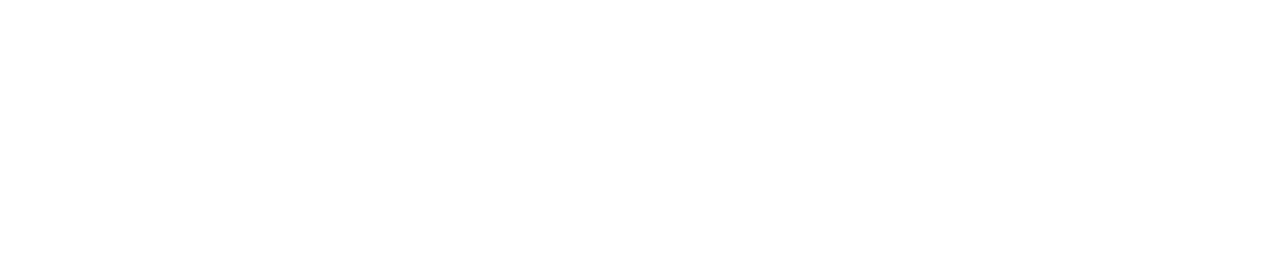
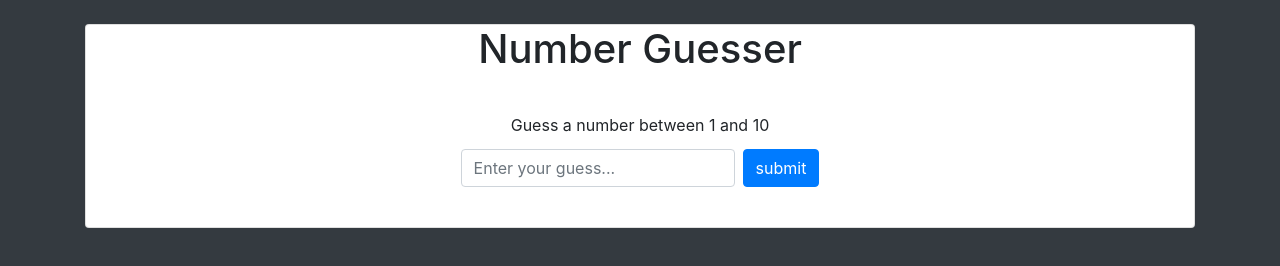
Before and after one commit to MitraNami/NumberGuesser, a plain HTML site: page index.html in a window 1280 px wide. Drawn offline with nearby package versions, Linux system fonts and the light colour scheme.

Commit message:
Create the UI interface with bootstrap

```diff
--- a/index.html
+++ b/index.html
@@ -1,11 +1,46 @@
-<!DOCTYPE html>
+<!doctype html>
 <html lang="en">
-<head>
-  <meta charset="UTF-8">
-  <meta name="viewport" content="width=device-width, initial-scale=1.0">
-  <title>Document</title>
-</head>
-<body>
+  <head>
+    <!-- Required meta tags -->
+    <meta charset="utf-8">
+    <meta name="viewport" content="width=device-width, initial-scale=1, shrink-to-fit=no">
 
-</body>
+    <!-- Bootstrap CSS -->
+    <link rel="stylesheet" href="https://stackpath.bootstrapcdn.com/bootstrap/4.4.1/css/bootstrap.min.css" integrity="sha384-Vkoo8x4CGsO3+Hhxv8T/Q5PaXtkKtu6ug5TOeNV6gBiFeWPGFN9MuhOf23Q9Ifjh" crossorigin="anonymous">
+
+    <title>Number Guesser</title>
+  </head>
+  <body class="bg-dark">
+    <div class="container">
+      <div class="card text-center mt-4">
+        <div class="card-title">
+          <h1>Number Guesser</h1>
+        </div>
+        <div id="game" class="card-body">
+          <form>
+            <div class="form-group">
+              <label for="guess-input">Guess a number between <span class="min-num">1</span> and <span class="max-num">10</span></label>
+              <div class="row justify-content-center">
+                <div class="m-1">
+                  <input class="form-control" type="number" id="guess-input" placeholder="Enter your guess...">
+                </div>
+                <div class="m-1">
+                  <input type="submit" class="btn btn-primary" id="guess-value" value="submit">
+                </div>
+              </div>
+            </div>
+          </form>
+          <!-- it witll contain a message about the validity of the entered number -->
+          <p class="message"></p>
+        </div>
+      </div>
+    </div>
+
+    <!-- Optional JavaScript -->
+    <!-- jQuery first, then Popper.js, then Bootstrap JS -->
+    <script src="https://code.jquery.com/jquery-3.4.1.slim.min.js" integrity="sha384-J6qa4849blE2+poT4WnyKhv5vZF5SrPo0iEjwBvKU7imGFAV0wwj1yYfoRSJoZ+n" crossorigin="anonymous"></script>
+    <script src="https://cdn.jsdelivr.net/npm/popper.js@1.16.0/dist/umd/popper.min.js" integrity="sha384-Q6E9RHvbIyZFJoft+2mJbHaEWldlvI9IOYy5n3zV9zzTtmI3UksdQRVvoxMfooAo" crossorigin="anonymous"></script>
+    <script src="https://stackpath.bootstrapcdn.com/bootstrap/4.4.1/js/bootstrap.min.js" integrity="sha384-wfSDF2E50Y2D1uUdj0O3uMBJnjuUD4Ih7YwaYd1iqfktj0Uod8GCExl3Og8ifwB6" crossorigin="anonymous"></script>
+    <script src="app.js"></script>
+  </body>
 </html>
```
